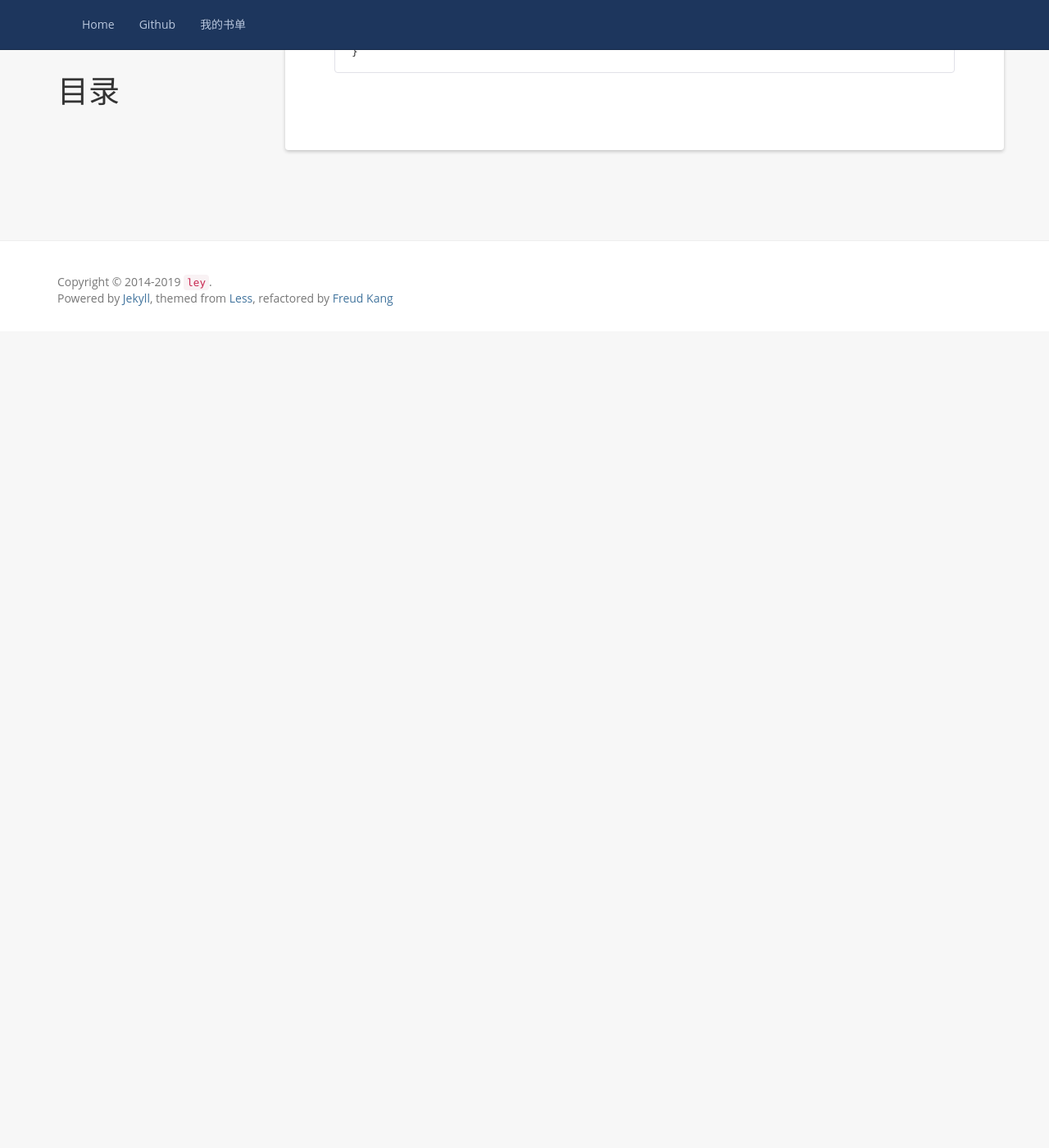
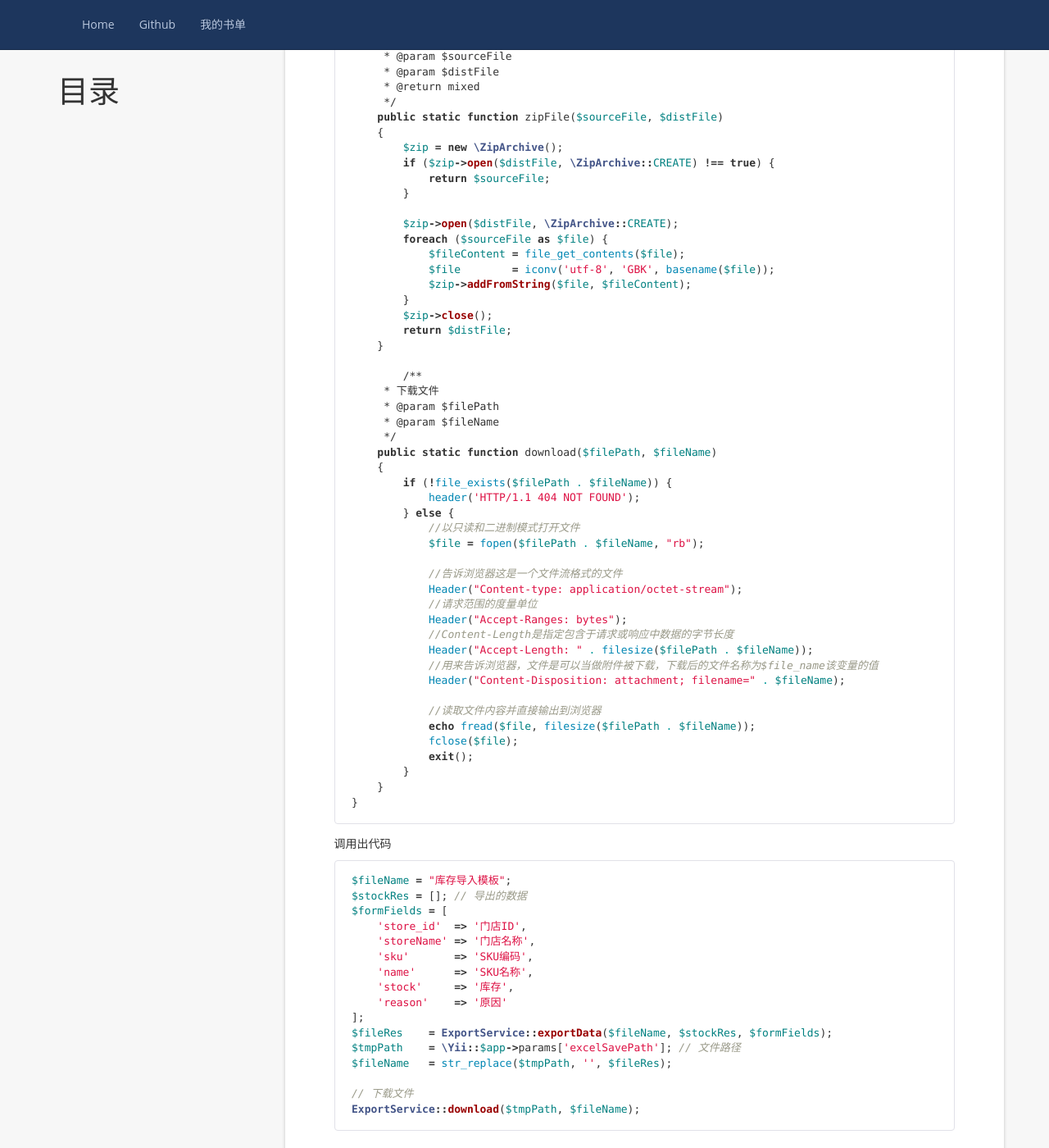
Before and after one commit to tsmliyun/tsmliyun.github.io, a Jekyll site: the page built from _posts/2019-09-26-关于PHP内存溢出的思考.md, in a window 1280 px wide and 1400 px high, scrolled down 2912 px. Shown: the whole window at 82% size. Built offline with Jekyll 4.4.1, drawn with Linux system fonts in a browser that asks for light colours; nearby versions of some CDN libraries; our own code applies the rules of GitHub Pages for plain Markdown files; a script that is not in the unit is left out; comment, search, counter and statistics services are not loaded; before the commit the page ends 3316 px from its top, so only the background shows below that.

Commit message:
内存溢出

````diff
--- a/_posts/2019-09-26-关于PHP内存溢出的思考.md
+++ b/_posts/2019-09-26-关于PHP内存溢出的思考.md
@@ -122,5 +122,55 @@ class ExportService
         $zip->close();
         return $distFile;
     }
+
+        /**
+     * 下载文件
+     * @param $filePath
+     * @param $fileName
+     */
+    public static function download($filePath, $fileName)
+    {
+        if (!file_exists($filePath . $fileName)) {
+            header('HTTP/1.1 404 NOT FOUND');
+        } else {
+            //以只读和二进制模式打开文件
+            $file = fopen($filePath . $fileName, "rb");
+
+            //告诉浏览器这是一个文件流格式的文件
+            Header("Content-type: application/octet-stream");
+            //请求范围的度量单位
+            Header("Accept-Ranges: bytes");
+            //Content-Length是指定包含于请求或响应中数据的字节长度
+            Header("Accept-Length: " . filesize($filePath . $fileName));
+            //用来告诉浏览器，文件是可以当做附件被下载，下载后的文件名称为$file_name该变量的值
+            Header("Content-Disposition: attachment; filename=" . $fileName);
+
+            //读取文件内容并直接输出到浏览器
+            echo fread($file, filesize($filePath . $fileName));
+            fclose($file);
+            exit();
+        }
+    }
 }
 ```
+
+调用出代码
+
+```php
+$fileName = "库存导入模板";
+$stockRes = []; // 导出的数据
+$formFields = [
+    'store_id'  => '门店ID',
+    'storeName' => '门店名称',
+    'sku'       => 'SKU编码',
+    'name'      => 'SKU名称',
+    'stock'     => '库存',
+    'reason'    => '原因'
+];
+$fileRes    = ExportService::exportData($fileName, $stockRes, $formFields);
+$tmpPath    = \Yii::$app->params['excelSavePath']; // 文件路径
+$fileName   = str_replace($tmpPath, '', $fileRes);
+
+// 下载文件
+ExportService::download($tmpPath, $fileName);
+```
````
Also changed, not shown: other parts of _posts/2019-09-26-关于PHP内存溢出的思考.md (+1 -1 lines).
